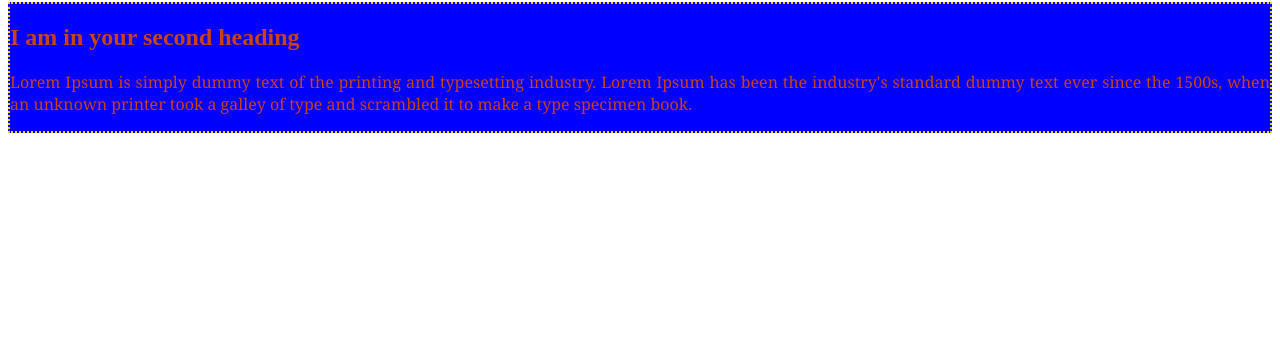
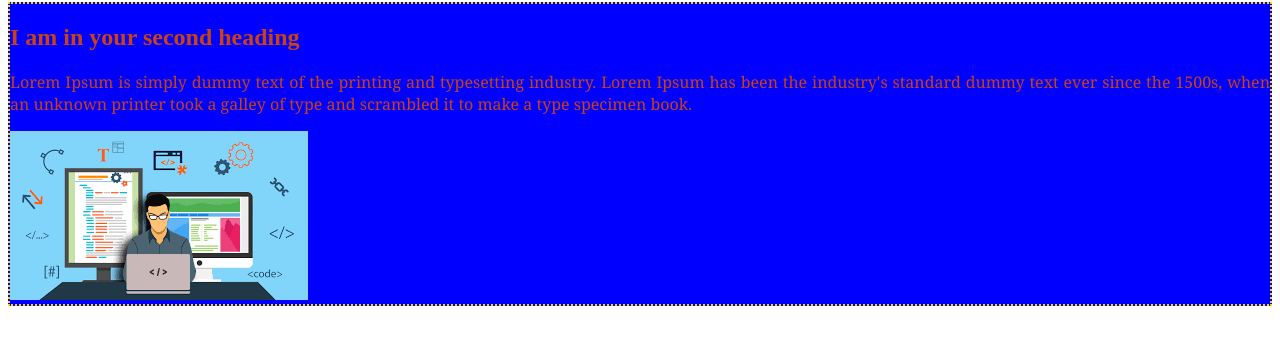
Before and after one commit to Kawsar-H/my-second-website, a plain HTML site: page index.html in a window 1280 px wide. Shown: the part 78-422 px from the top of the page. Drawn offline with Linux system fonts and the light colour scheme.

Commit message:
added a image

```diff
--- a/index.html
+++ b/index.html
@@ -11,6 +11,7 @@
     <div>
         <h2>I am in your second heading</h2>
         <p>Lorem Ipsum is simply dummy text of the printing and typesetting industry. Lorem Ipsum has been the industry's standard dummy text ever since the 1500s, when an unknown printer took a galley of type and scrambled it to make a type specimen book.</p>
+        <img src="images.png" alt="have a image">
 
     </div>
 </body>
```
Also changed, not shown: images.png (added).
